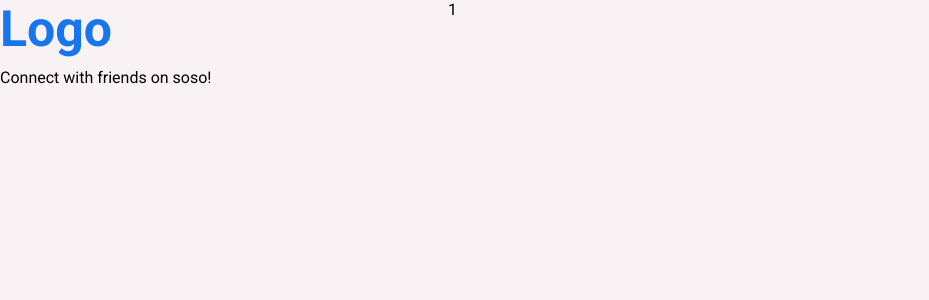
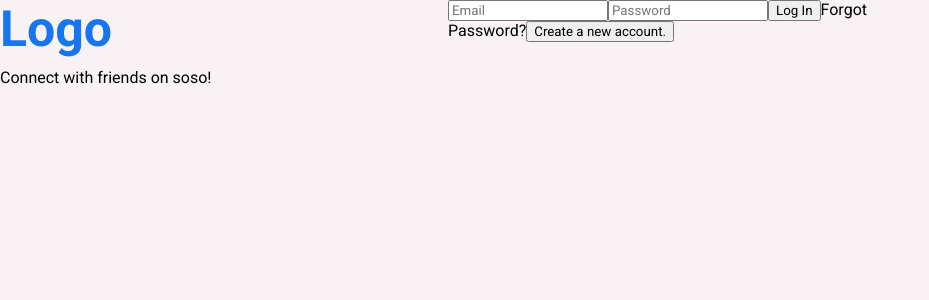
Before and after one commit to francisuloko/social-media, a React (Create React App) app: page / in a window 1280 px wide. Shown: the top 300 px of the page, without its empty margins (0-929 px from the left). Built offline with nearby package versions, Linux system fonts and the light colour scheme.

Commit message:
Add login form controlls

```diff
--- a/src/pages/login/Login.jsx
+++ b/src/pages/login/Login.jsx
@@ -13,7 +13,13 @@ export default function Login() {
             </span>
           </div>
           <div className="loginRight flex-center">
-            <div className="loginBox">1</div>
+            <div className="loginBox">
+              <input type="email" placeholder="Email" className="loginInput" />
+              <input type="password" placeholder="Password" className="loginInput" />
+              <button type="button" className="loginButton">Log In</button>
+              <span className="loginForget">Forgot Password?</span>
+              <button type="button" className="loginRegister">Create a new account.</button>
+            </div>
           </div>
         </div>
       </div>
```
